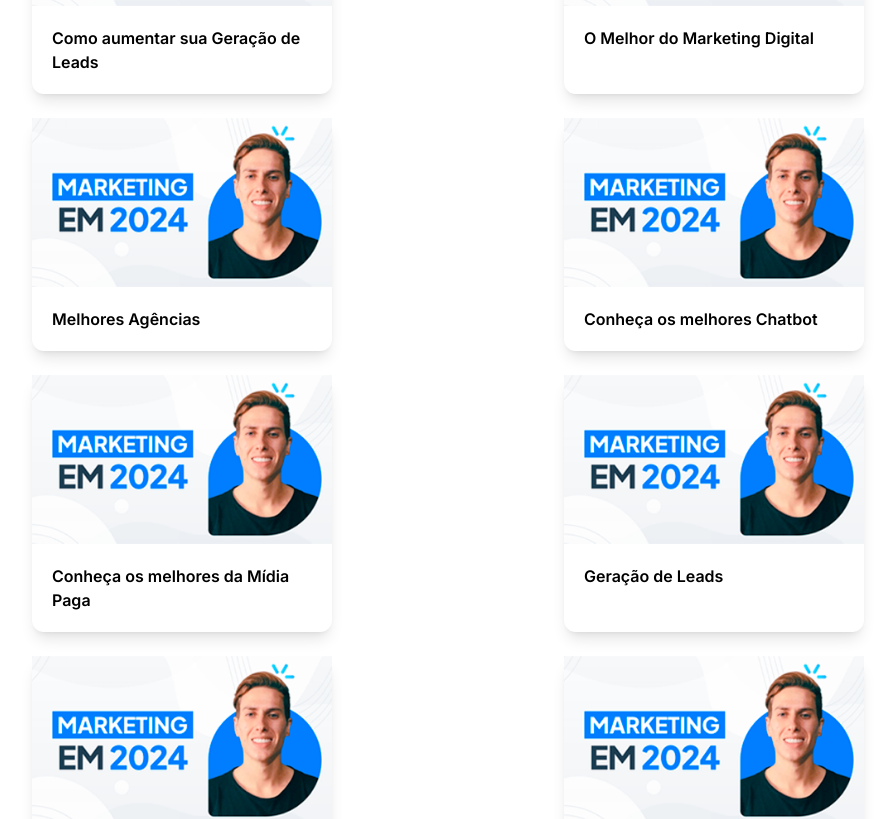
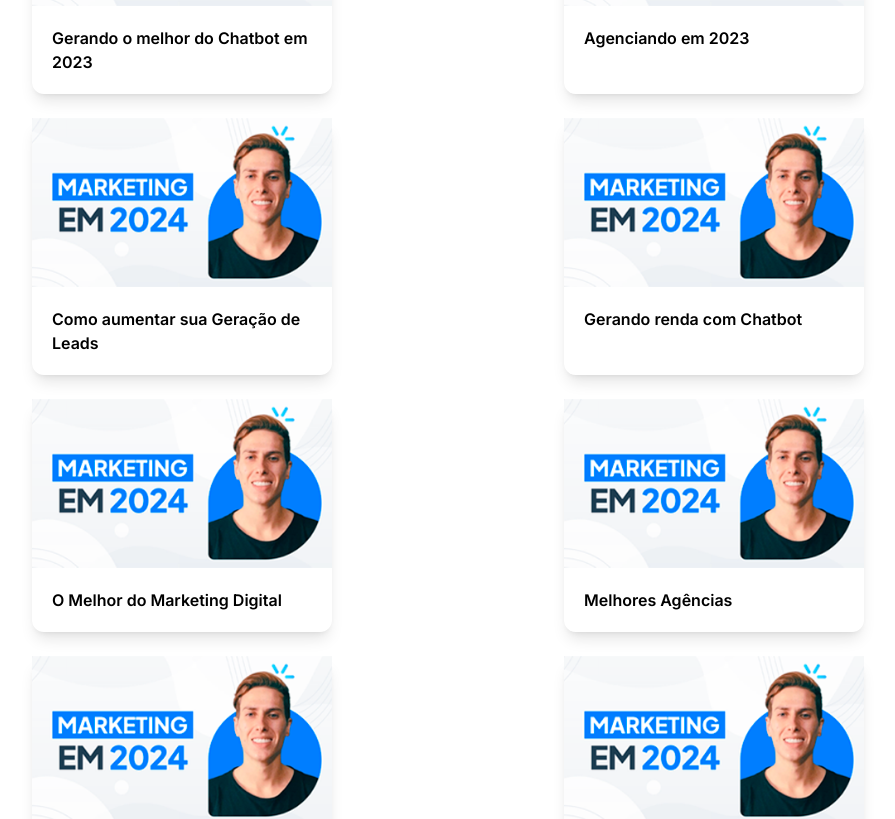
Before and after one commit to talescarneiro/leadster-app, a Next.js app: page / in a window 1280 px wide. Shown: the part 808-1627 px from the top of the page, without its empty margins (192-1087 px from the left). Built offline with nearby package versions, Linux system fonts and the light colour scheme.

Commit message:
feat: added a sort by date on contentCards

```diff
--- a/app/page.tsx
+++ b/app/page.tsx
@@ -1,4 +1,4 @@
-'use client';
+'use client'
 
 import { useState } from "react";
 import Content from "./components/Content";
@@ -10,7 +10,8 @@ import { Card } from "./components/content/CardsContent";
 import { contentCard } from "./constants";
 
 export default function Home() {
-  const [currentCards, setCurrentCards] = useState<Card[]>(contentCard || [])
+  const [currentCards, setCurrentCards] = useState<Card[]>(contentCard.sort((a, b) => new Date(b.date).getTime() - new Date(a.date).getTime()) || []);
+
 
   return (
     <>
```
